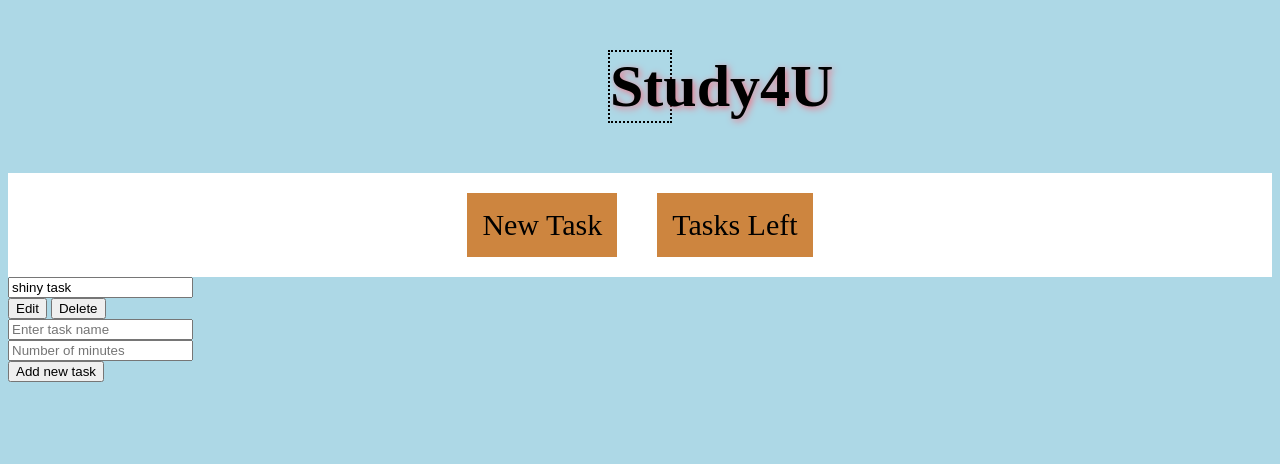
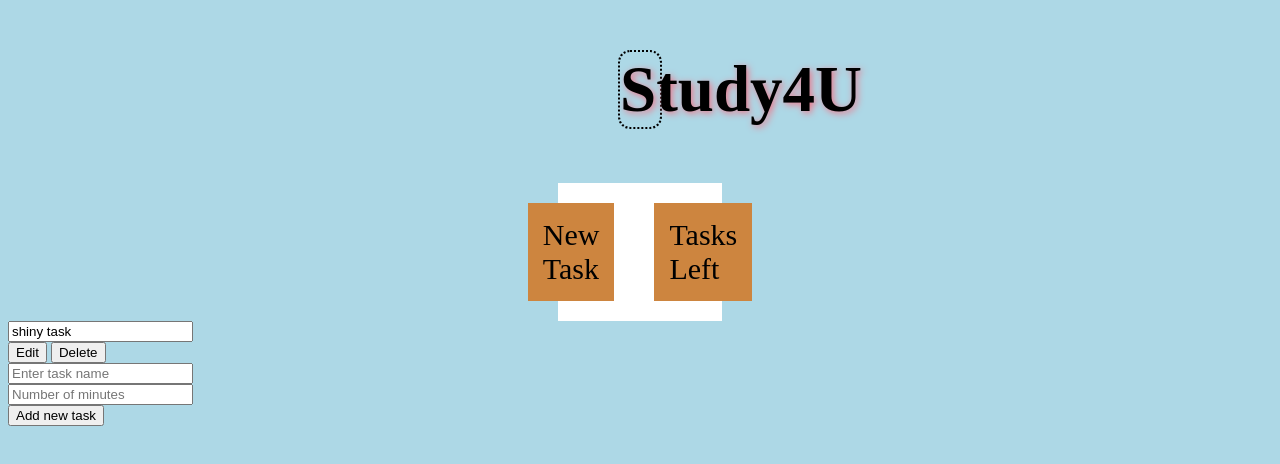
Before and after one commit to PianoFanatic13/CrimsonCode2023, a plain HTML site: page index.html in a window 1280 px wide. Drawn offline with Linux system fonts and the light colour scheme.

Commit message:
Update fancydancying.css

```diff
--- a/fancydancying.css
+++ b/fancydancying.css
@@ -5,11 +5,13 @@ body {
 
 h2 {
     color: black;
-    font-size: 60px;
+    font-size: 65px;
     text-align: center;
+    border-radius: 12px;
     border: 2px dotted;
-    margin-right: 600px;
-    margin-left: 600px;
+    margin-right: 610px;
+    margin-left: 610px;
+    margin-top: 50px;
     text-shadow: 2px 2px 7px rgb(237, 119, 138);
 }
 
@@ -18,6 +20,8 @@ h2 {
     display: flex;
     background: white;
     justify-content: center;
+    margin-right: 550px;
+    margin-left: 550px;
 }
 
 
```
